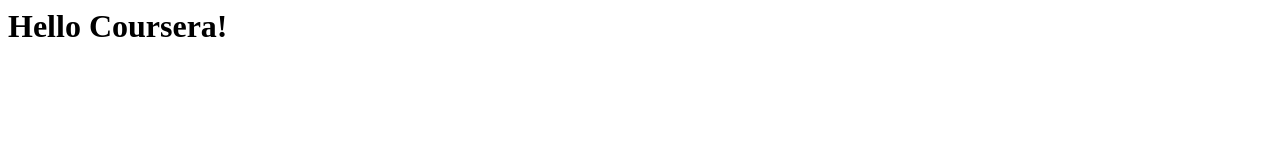
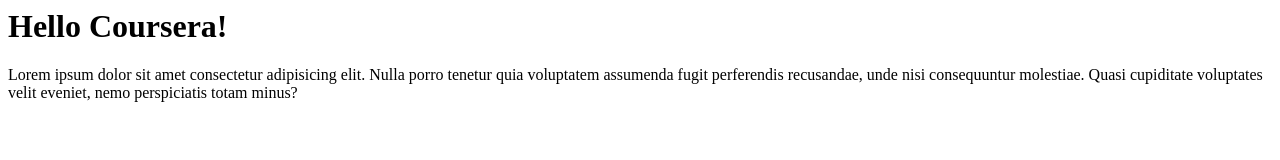
Before and after one commit to abhigyan1412/htmlcss, a plain HTML site: page site/index.html in a window 1280 px wide. Drawn offline with Linux system fonts and the light colour scheme.

Commit message:
First Page

```diff
--- a/site/index.html
+++ b/site/index.html
@@ -7,5 +7,10 @@
 </head>
 <body>
     <h1>Hello Coursera!</h1>
+    <p>Lorem ipsum dolor sit amet consectetur adipisicing elit.
+        Nulla porro tenetur quia voluptatem assumenda fugit
+         perferendis recusandae, unde nisi consequuntur molestiae.
+          Quasi cupiditate voluptates velit eveniet,
+         nemo perspiciatis totam minus?</p>
 </body>
 </html>
```
